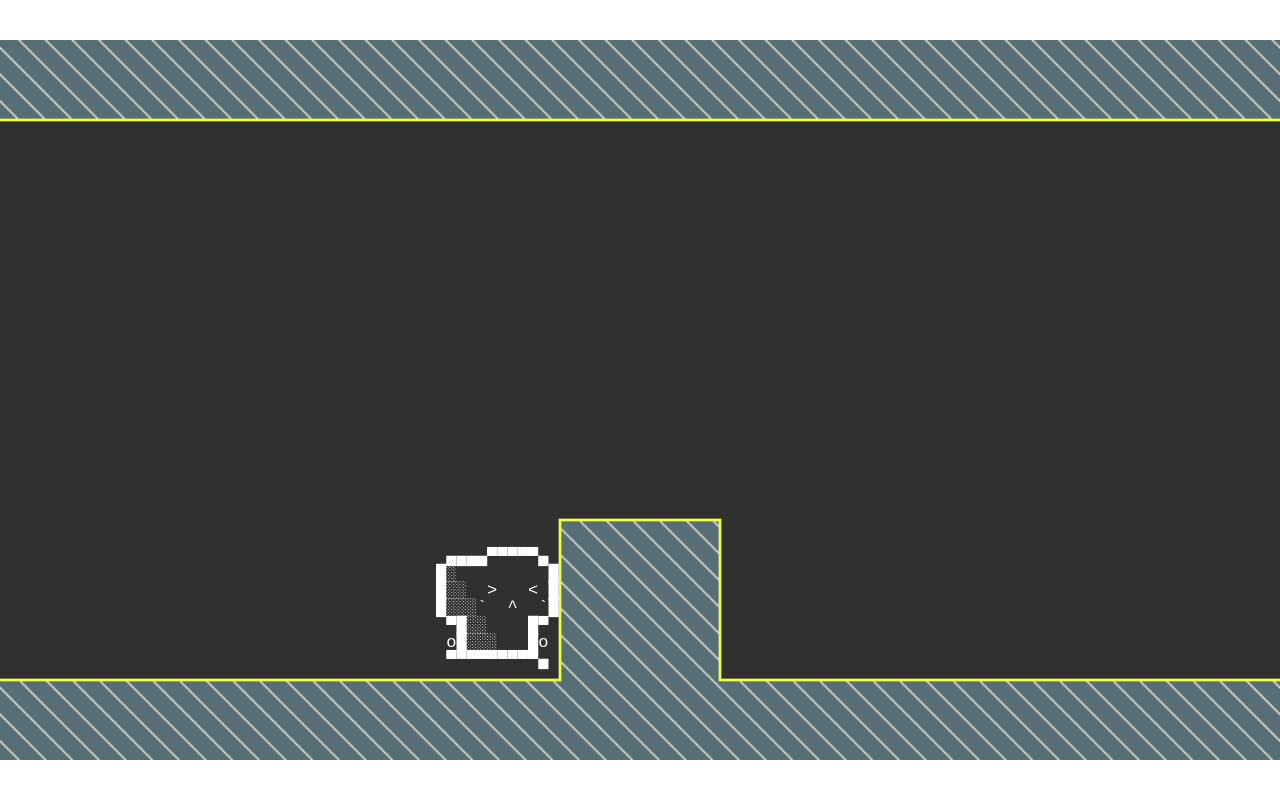
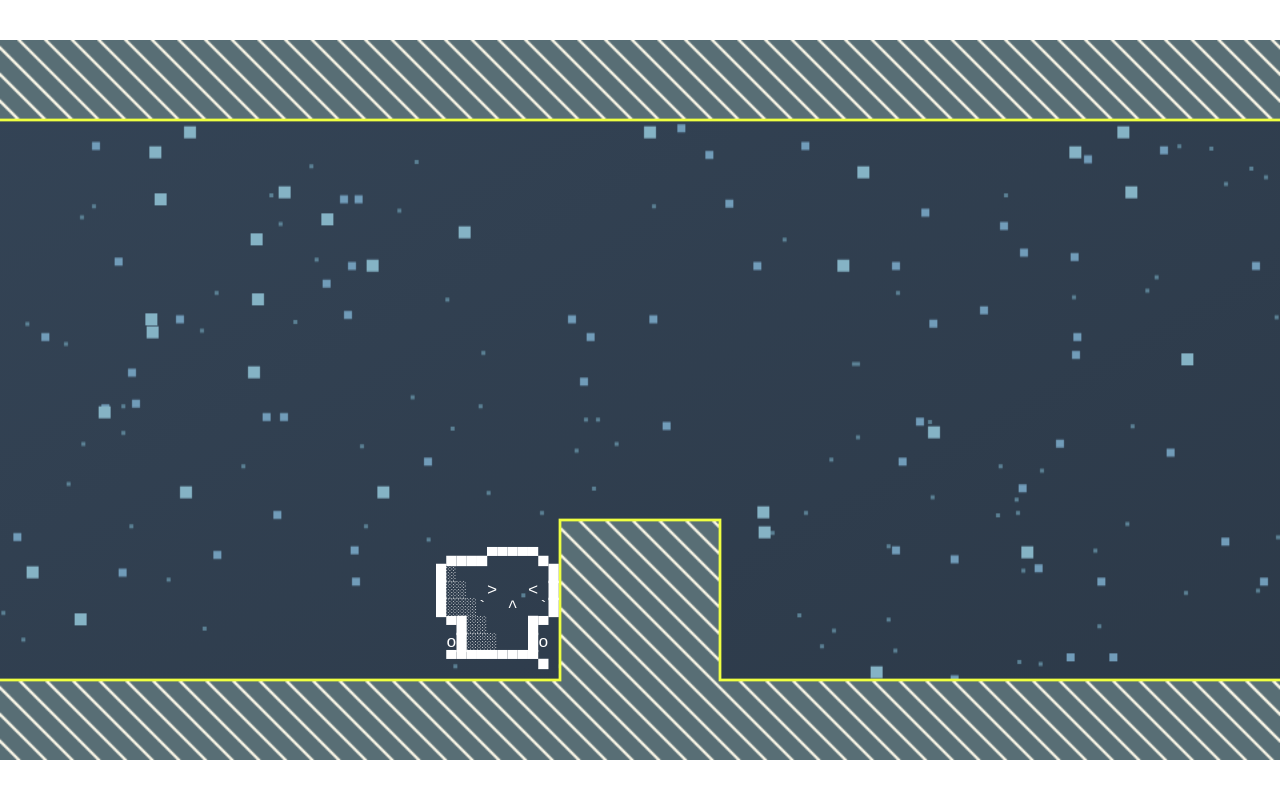
Before and after one commit to mvasilkov/reversed-js13k, a plain HTML site: page index.html in a window 1280 px wide. Drawn offline with Linux system fonts and the light colour scheme.

Commit message:
PAINT IT BACK

```diff
--- a/index.html
+++ b/index.html
@@ -9,6 +9,7 @@
     </head>
     <body>
         <div id=a>
+            <canvas id=b></canvas>
             <canvas id=c></canvas>
         </div>
         <div id=p></div>
--- a/main.js
+++ b/main.js
@@ -99,6 +99,8 @@ function computeCharacter() {
 
 
     charAnimate((now >>> 6) % charAnimation.length)
+
+    return t
 }
 
 function mainloop() {
@@ -118,7 +120,7 @@ function mainloop() {
         }
     }
 
-    computeCharacter()
+    paintBackdrop(computeCharacter() * character.g)
 
     asciileft = character.x
     asciitop = character.y
--- a/paint-back.js
+++ b/paint-back.js
@@ -1,44 +1,53 @@
-var canvas = $c.getContext("2d");
+var bgcanvas = $b.getContext('2d')
 
-var stars1 = [], stars2 = [], stars3 = [];
+var stars1 = prepareStars(3)
+var stars2 = prepareStars(6)
+var stars3 = prepareStars(9)
 
 function rnd(min, max) {
-  return ~~(Math.random() * (max - min + 1)) + min;
+    return ~~(Math.random() * (max - min + 1)) + min
 }
 
-function drawStars(stars, offset) {
-  var c = canvas;
-  for (var i=0; i < 100; i++) {
-    var x = stars[i].x,
-        y = stars[i].y+stars[i].off,
-        s = stars[i].size;
-    c.fillStyle = "rgba(255, 255, 255, "+stars[i].o+")";
-    stars[i].off -= offset;
-    if (y < cellsize) {
-      stars[i].off = cheight-cellsize;
-      stars[i].x = rnd(0, cwidth);
+function prepareStars(size) {
+    var stars = []
+
+    for (var i = 10 * (12 - size); i--;) {
+        stars.push({
+            x: rnd(0, cwidth - size),
+            y: rnd(cellsize, cheight - cellsize - size)
+        })
     }
-    if (y > cheight-cellsize) {
-      y -= cheight;
-    }
-    c.fillRect(x, y, s, s);
-  }
+
+    return stars
 }
 
-function prepareStars(opacity, size) {
-  var stars = [];
-  for (var i=0; i < 100; i++) {
-    stars.push({x:rnd(0, cwidth), y:rnd(cellsize, cheight-cellsize), o: opacity, off: 0, size: size});
-  }
-  return stars;
+function paintBackdrop(direction) {
+    bgcanvas.clearRect(0, 0, cwidth, cheight)
+
+    drawStars(stars1, 3, '#5B8094', direction)
+    drawStars(stars2, 6, '#719CB9', 2 * direction)
+    drawStars(stars3, 9, '#85B3C5', 3 * direction)
 }
 
-stars1 = prepareStars(0.3, 3);
-stars2 = prepareStars(0.6, 6);
-stars3 = prepareStars(1, 9);
+function drawStars(stars, size, color, offset) {
+    bgcanvas.beginPath()
 
-function paintBackdrop(direction) {
-  drawStars(stars1, 4 * direction);
-  drawStars(stars2, 16 * direction);
-  drawStars(stars3, 30 * direction);
+    for (var i = 10 * (12 - size); i--;) {
+        var s = stars[i]
+
+        s.y -= offset
+        if (s.y < cellsize) {
+            s.x = rnd(0, cwidth - size)
+            s.y = cheight - cellsize
+        }
+        else if (s.y > cheight - cellsize) {
+            s.x = rnd(0, cwidth - size)
+            s.y = cellsize
+        }
+
+        bgcanvas.rect(s.x, s.y, size, size)
+    }
+
+    bgcanvas.fillStyle = color
+    bgcanvas.fill()
 }
--- a/paint.js
+++ b/paint.js
@@ -108,7 +108,7 @@ function paintStripePattern() {
         canvas.moveTo(i, -cheight)
         canvas.lineTo(i, 2 * cheight)
     }
-    canvas.lineWidth = 1
+    canvas.lineWidth = 2
     canvas.stroke()
 
     canvas.restore()
--- a/util.css
+++ b/util.css
@@ -11,15 +11,19 @@ html, body {
 }
 
 #a {
+    background: #303030;
+    position: absolute;
+}
+
+#b, #c {
+    display: block;
+    height: 100%;
     left: 0;
     position: absolute;
     top: 0;
+    width: 100%;
 }
 
-#c {
-    background: #303030;
-    display: block;
-    height: 100%;
-    position: relative;
-    width: 100%;
+#b {
+    background: linear-gradient(to bottom right, #344456 0%, #2C3948 100%);
 }
--- a/util.js
+++ b/util.js
@@ -13,10 +13,10 @@ var asciizoom, asciizoomx = 1, asciizoomy = 1
 var asciileft = 0, asciitop = 0, asciireversed = false
 
 
-var $a = $('a'), $c = $('c'), $p = $('p')
+var $a = $('a'), $b = $('b'), $c = $('c'), $p = $('p')
 
-$c.width = cwidth
-$c.height = cheight
+$b.width = $c.width = cwidth
+$b.height = $c.height = cheight
 
 
 function handleResize() {
@@ -30,8 +30,8 @@ function handleResize() {
 
     sizeCSS($a, 'width', w)
     sizeCSS($a, 'height', h)
-    sizeCSS($c, 'left', left = 0.5 * (innerWidth - w))
-    sizeCSS($c, 'top', top = 0.5 * (innerHeight - h))
+    sizeCSS($a, 'left', left = 0.5 * (innerWidth - w))
+    sizeCSS($a, 'top', top = 0.5 * (innerHeight - h))
 
     /* ascii */
     sizeCSS($p, 'left', left)
```
